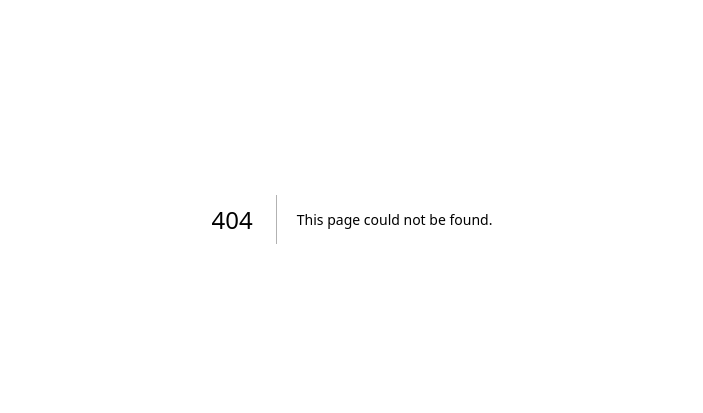
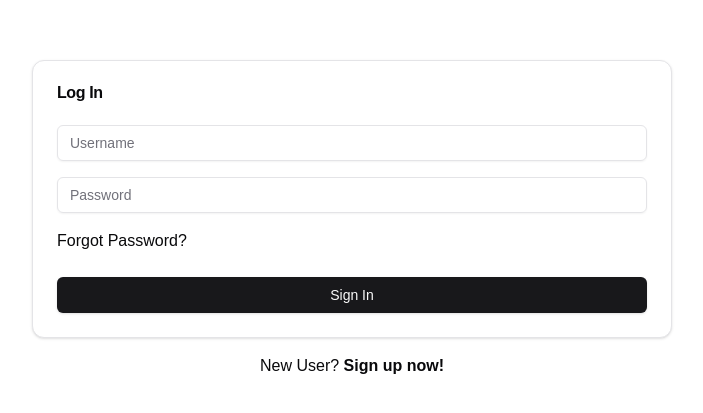
Before and after one commit to MITRE-ADC/training-platform, a Next.js app: page /signin in a window 1280 px wide. Before the commit this address had no page. Shown: the part 181-594 px from the top of the page, without its empty margins (288-991 px from the left). Built offline with nearby package versions, Linux system fonts and the light colour scheme.

Commit message:
fixed password input

```diff
--- a/package.json
+++ b/package.json
@@ -21,9 +21,9 @@
     "class-variance-authority": "^0.7.0",
     "clsx": "^2.1.1",
     "lucide-react": "^0.447.0",
-    "next": "14.2.14",
-    "react": "^18",
-    "react-dom": "^18",
+    "next": "^14.2.14",
+    "react": "^18.3.1",
+    "react-dom": "^18.3.1",
     "remixicon": "^4.3.0",
     "tailwind-merge": "^2.5.3",
     "tailwindcss-animate": "^1.0.7"
--- /dev/null
+++ b/src/app/signin/layout.tsx
@@ -0,0 +1,16 @@
+import type { Metadata } from "next";
+import "@/app/globals.css";
+
+export const metadata: Metadata = {
+  title: "Sign In",
+};
+
+export default function RootLayout({
+  children,
+}: Readonly<{ children: React.ReactNode }>) {
+  return (
+    <html lang="en">
+      <body>{children}</body>
+    </html>
+  );
+}
--- /dev/null
+++ b/src/app/signin/page.tsx
@@ -0,0 +1,33 @@
+import {
+    Card,
+    CardContent,
+    CardHeader,
+    CardTitle,
+  } from "@/components/ui/card"
+import { Input } from "@/components/ui/input";
+import { Button } from "@/components/ui/button";
+import styles from './signin.module.css';
+
+export default function SignInPage() {
+    return (
+      <div className={styles.centered}>
+        <Card className={`${styles.accountCard} ${styles.marginBottom}`}>
+            <CardHeader>
+                <CardTitle>Log In</CardTitle>
+            </CardHeader>
+            <CardContent>
+            <div className="flex gap-4">
+                <Input className={styles.marginBottom} placeholder="Username" />
+            </div>
+            <div className="flex gap-4">
+                <Input className={styles.marginBottom} type="password" placeholder="Password" />
+            </div>
+            <p><a href="">Forgot Password?</a></p>
+            <br></br>
+            <Button className={styles.fullWidth}>Sign In</Button>
+            </CardContent>
+        </Card>
+        <p>New User? <a href=""><b>Sign up now!</b></a></p>
+      </div>
+    );
+}
--- /dev/null
+++ b/src/app/signin/signin.module.css
@@ -0,0 +1,21 @@
+.centered {
+    position: absolute;
+    width:50%;
+    left: 50%;
+    top: 50%;
+    -webkit-transform: translate(-50%, -50%);
+    transform: translate(-50%, -50%);
+    text-align: center;
+}
+
+.accountCard {
+    text-align: left;
+}
+
+.fullWidth {
+    width: 100%;
+}
+
+.marginBottom {
+    margin-bottom: 1rem;
+}
--- /dev/null
+++ b/src/components/ui/card.tsx
@@ -0,0 +1,76 @@
+import * as React from "react"
+
+import { cn } from "@/lib/utils"
+
+const Card = React.forwardRef<
+  HTMLDivElement,
+  React.HTMLAttributes<HTMLDivElement>
+>(({ className, ...props }, ref) => (
+  <div
+    ref={ref}
+    className={cn(
+      "rounded-xl border bg-card text-card-foreground shadow",
+      className
+    )}
+    {...props}
+  />
+))
+Card.displayName = "Card"
+
+const CardHeader = React.forwardRef<
+  HTMLDivElement,
+  React.HTMLAttributes<HTMLDivElement>
+>(({ className, ...props }, ref) => (
+  <div
+    ref={ref}
+    className={cn("flex flex-col space-y-1.5 p-6", className)}
+    {...props}
+  />
+))
+CardHeader.displayName = "CardHeader"
+
+const CardTitle = React.forwardRef<
+  HTMLParagraphElement,
+  React.HTMLAttributes<HTMLHeadingElement>
+>(({ className, ...props }, ref) => (
+  <h3
+    ref={ref}
+    className={cn("font-semibold leading-none tracking-tight", className)}
+    {...props}
+  />
+))
+CardTitle.displayName = "CardTitle"
+
+const CardDescription = React.forwardRef<
+  HTMLParagraphElement,
+  React.HTMLAttributes<HTMLParagraphElement>
+>(({ className, ...props }, ref) => (
+  <p
+    ref={ref}
+    className={cn("text-sm text-muted-foreground", className)}
+    {...props}
+  />
+))
+CardDescription.displayName = "CardDescription"
+
+const CardContent = React.forwardRef<
+  HTMLDivElement,
+  React.HTMLAttributes<HTMLDivElement>
+>(({ className, ...props }, ref) => (
+  <div ref={ref} className={cn("p-6 pt-0", className)} {...props} />
+))
+CardContent.displayName = "CardContent"
+
+const CardFooter = React.forwardRef<
+  HTMLDivElement,
+  React.HTMLAttributes<HTMLDivElement>
+>(({ className, ...props }, ref) => (
+  <div
+    ref={ref}
+    className={cn("flex items-center p-6 pt-0", className)}
+    {...props}
+  />
+))
+CardFooter.displayName = "CardFooter"
+
+export { Card, CardHeader, CardFooter, CardTitle, CardDescription, CardContent }
```
Also changed, not shown: 1 other file (tests, documents, lock files or other folders).
